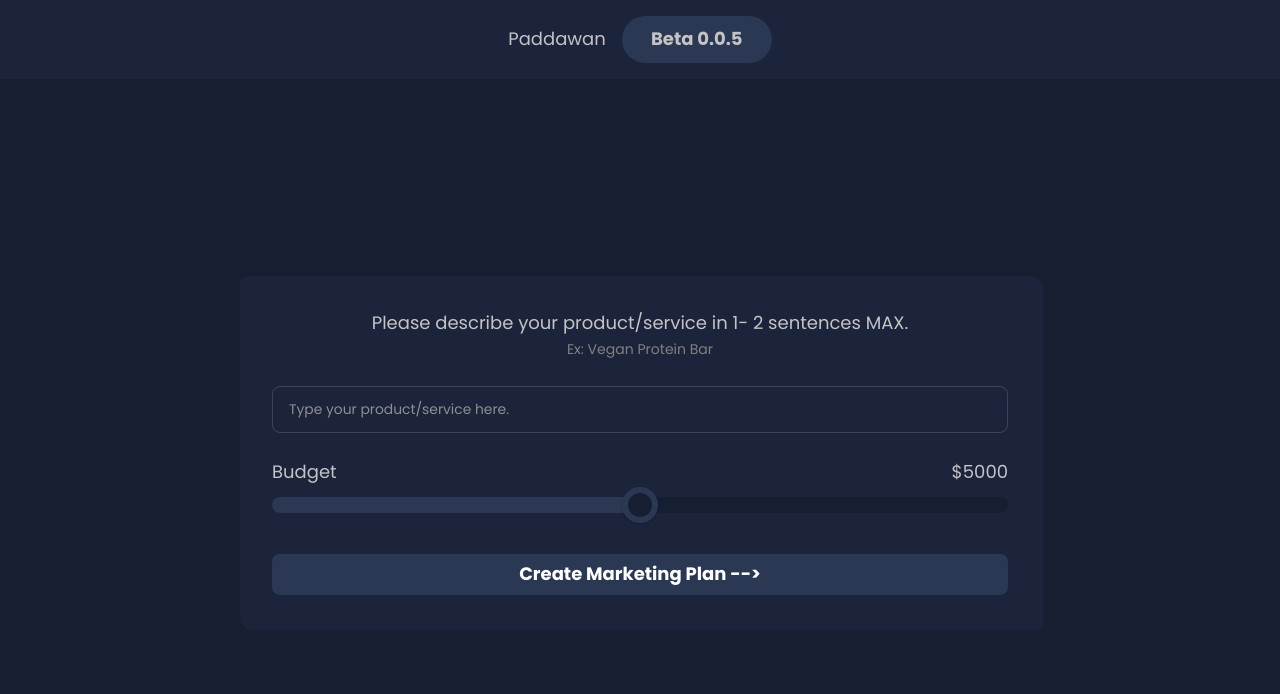
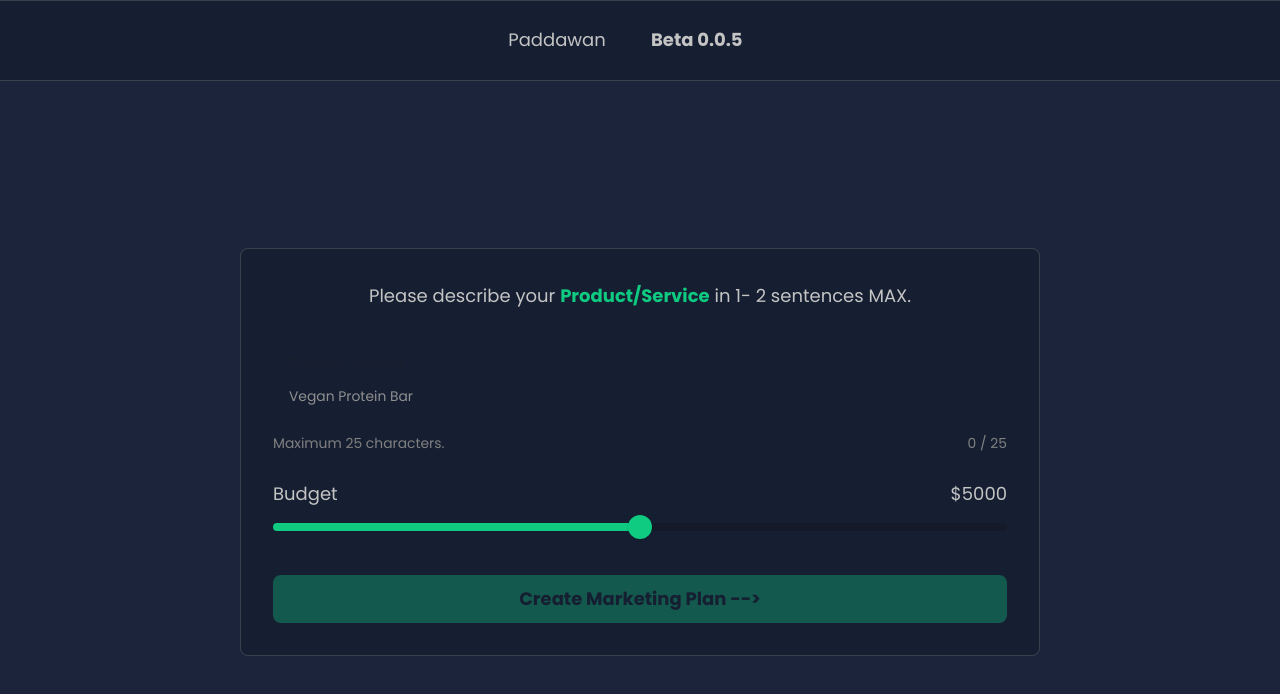
Before and after one commit to souther1407/client-marketingplan-generator, a React (Vite) app: page / in a window 1280 px wide. Shown: the top 694 px of the page. Built offline with nearby package versions, Linux system fonts and the light colour scheme; no server answers.

Commit message:
implementado nuevos estilos en pagina principal

```diff
--- a/src/components/atoms/Input/Input.jsx
+++ b/src/components/atoms/Input/Input.jsx
@@ -6,6 +6,7 @@ const Input = ({
   onChange,
   onError,
   variant = "primary",
+  label = "",
   icon,
   size = "100%",
   validators = [],
@@ -31,6 +32,7 @@ const Input = ({
           <Icon type={icon} size={"1.4rem"} />
         </div>
       )}
+      {label && <label className={styles.label}>{label}</label>}
       <input
         style={{ width: size }}
         className={styles.input}
--- a/src/components/atoms/Input/input.module.css
+++ b/src/components/atoms/Input/input.module.css
@@ -1,6 +1,14 @@
 .primary.container,
 .secondary.container {
   position: relative;
+  display: flex;
+  flex-direction: column;
+  gap: 8px;
+  padding: 16px;
+}
+.primary.container .label,
+.secondary.container .label {
+  font-size: 0.77rem;
 }
 .primary .icon,
 .secondary .icon {
@@ -13,20 +21,25 @@
 .secondary .icon + .input {
   padding: 8px 16px 8px 48px;
 }
+
+.primary.container:hover,
+.primary.container:has(.input:focus) {
+  outline: 1px solid var(--primary);
+  border-radius: 8px;
+}
+
 .primary .icon {
   color: var(--blue);
 }
 .primary .input {
-  border: 1px solid var(--light-gray);
-  padding: 12px 16px;
   border-radius: 8px;
   color: var(--gray);
   background-color: transparent;
-  font-size: 0.77rem;
+  font-size: 1rem;
 }
 
 .primary .input:focus {
-  outline: 1px solid var(--blue);
+  outline: none;
 }
 
 .primary .input::placeholder {
--- a/src/components/atoms/Mark/mark.module.css
+++ b/src/components/atoms/Mark/mark.module.css
@@ -1,5 +1,5 @@
 .mark {
-  color: var(--blue);
+  color: var(--primary);
 }
 
 .mark.soft {
--- a/src/components/atoms/Slider/Slider.jsx
+++ b/src/components/atoms/Slider/Slider.jsx
@@ -20,14 +20,14 @@ const Slider = ({ id, onChange, value = 30, min = 0, max = 100, step = 1 }) => {
       step={step}
     >
       <SliderTrack
-        h={"16px"}
+        h={"8px"}
         borderRadius={"8px"}
-        background={"var(--background)"}
+        background={"var(--background-dark)"}
       >
-        <SliderFilledTrack background={"var(--primary-light)"} />
+        <SliderFilledTrack background={"var(--primary)"} />
       </SliderTrack>
       <SliderThumb
-        bg={"var(--background)"}
+        bg={"var(--primary)"}
         border={"6px solid var(--primary-light)"}
         p={"12px"}
       />
--- a/src/components/molecules/IconTextButton/iconTextButton.module.css
+++ b/src/components/molecules/IconTextButton/iconTextButton.module.css
@@ -4,7 +4,7 @@
   outline: none;
   border: 1px solid transparent;
   cursor: pointer;
-  padding: 4px 24px;
+  padding: 8px 24px;
   border-radius: 8px;
   background-color: transparent;
   transition: background 0.2s ease-in;
@@ -19,12 +19,16 @@
 /* Primary */
 .primary.iconTextButton.full {
   background-color: var(--primary);
-  color: var(--white);
+  color: var(--black);
+}
+.primary.iconTextButton:disabled {
+  background-color: var(--primary-dark);
+  cursor: auto;
 }
 .primary.iconTextButton.full:hover,
 .primary.iconTextButton.bordered:hover {
-  background-color: var(--primary-darker);
-  color: var(--white);
+  background-color: var(--primary-dark);
+  color: var(--black);
 }
 .primary.iconTextButton.bordered {
   border: 1px solid var(--primary);
--- a/src/index.css
+++ b/src/index.css
@@ -55,7 +55,7 @@ img {
   --white: #c4c4c4;
   --white-transparent: #ffffff3b;
   --yellow-cream: #f6f4eb;
-  --black: #1e2226;
+  --black: #161f32;
   --black-transparent: #1e22265e;
   --light-blue: #749bc2;
   --light-gray: rgba(159, 159, 159, 0.26);
@@ -65,9 +65,11 @@ img {
   --green: rgb(77, 219, 77);
   --light-green: rgb(122, 243, 122);
   --dark-green: #1e2226;
-  --primary: #1c243c;
-  --primary-light: #2a3853;
+  --primary: #0ecb81;
+  --primary-dark: #0ecb8357;
   --background: #161f32;
+  --background-light: #1c243c;
+  --background-dark: rgb(21, 26, 43);
   --background-container: var(--white-transparent);
   --container-border: var(--light-gray);
 }
--- a/src/pages/MainPage/MainPage.jsx
+++ b/src/pages/MainPage/MainPage.jsx
@@ -5,18 +5,27 @@ import styles from "./mainPage.module.css";
 import IconTextButton from "@/components/molecules/IconTextButton/IconTextButton";
 import Slider from "../../components/atoms/Slider/Slider";
 import LoadingScreen from "../../components/molecules/LoadingScreen/LoadingScreen";
+import Mark from "../../components/atoms/Mark/Mark";
 import { usePlansStore } from "../../stores/usePlanStore";
 import { useNavigate } from "react-router-dom";
 import { GENERATE_PLAN } from "../../constants/routes";
+
+const MAX_CHARS = 25;
+
 const MainPage = () => {
   const [input, setInput] = useState({
     msg: "",
     budget: 5000,
   });
+  const [maxChars, setMaxChars] = useState(input.msg.length);
   const navigate = useNavigate();
   const { creatingPlan, createPlan } = usePlansStore((state) => state);
 
   const handleChange = (id, value) => {
+    if (value.length == MAX_CHARS + 1) {
+      return;
+    }
+    setMaxChars(value.length);
     setInput((prev) => ({ ...prev, [id]: value }));
   };
 
@@ -37,20 +46,28 @@ const MainPage = () => {
       </nav>
       <div className={styles.mainContent}>
         <div className={styles.container}>
-          <div>
-            <Text textAlign="center">
-              Please describe your product/service in 1- 2 sentences MAX.
-            </Text>
-            <Text textAlign="center" size={"0.78rem"} color="soft">
-              Ex: Vegan Protein Bar
-            </Text>
+          <Text textAlign="center">
+            Please describe your <Mark color="primary">Product/Service</Mark> in
+            1- 2 sentences MAX.
+          </Text>
+          <div className={styles.serviceInput}>
+            <Input
+              id={"msg"}
+              value={input.msg}
+              onChange={handleChange}
+              onError={() => {}}
+              label="Product | Service"
+              placeholder="Vegan Protein Bar"
+            />
+            <div className={styles.maxCharTexts}>
+              <Text size={"0.77rem"} color="soft">
+                Maximum 25 characters.
+              </Text>
+              <Text size={"0.77rem"} color="soft">
+                {maxChars} / {MAX_CHARS}
+              </Text>
+            </div>
           </div>
-          <Input
-            id={"msg"}
-            onChange={handleChange}
-            onError={() => {}}
-            placeholder="Type your product/service here."
-          />
           <div className={styles.budgetSlider}>
             <section>
               <Text>Budget</Text>
@@ -65,7 +82,10 @@ const MainPage = () => {
               step={10}
             />
           </div>
-          <IconTextButton colorVariant="secondary" onClick={handleGeneratePlan}>
+          <IconTextButton
+            disabled={input.msg.length === 0}
+            onClick={handleGeneratePlan}
+          >
             {"Create Marketing Plan -->"}
           </IconTextButton>
         </div>
--- a/src/pages/MainPage/mainPage.module.css
+++ b/src/pages/MainPage/mainPage.module.css
@@ -1,19 +1,21 @@
 .mainPage {
   width: 100%;
   height: 100vh;
-  background: var(--background);
+  background: var(--background-light);
   display: flex;
   flex-direction: column;
   gap: 24px;
 }
 
 .nav {
-  background-color: var(--primary);
+  background-color: var(--background);
   padding: 16px;
   display: flex;
   align-items: center;
   justify-content: center;
   gap: 16px;
+  border-bottom: 1px solid var(--light-gray);
+  border-top: 1px solid var(--light-gray);
 }
 
 .mainContent {
@@ -25,14 +27,14 @@
 }
 
 .container {
-  background-color: var(--primary);
+  background-color: var(--background);
+  border: 1px solid var(--light-gray);
   border-radius: 8px;
   width: 800px;
   display: flex;
   flex-direction: column;
   gap: 24px;
   padding: 32px;
-  box-shadow: 4px 4px 2px var(--primary);
 }
 
 .budgetSlider {
@@ -41,7 +43,15 @@
     justify-content: space-between;
   }
 }
-
+.serviceInput {
+  display: flex;
+  flex-direction: column;
+  gap: 8px;
+}
+.maxCharTexts {
+  display: flex;
+  justify-content: space-between;
+}
 .label {
   width: 150px;
   padding: 8px 0;
@@ -51,11 +61,15 @@
   border-radius: 24px;
 }
 
-@media screen and (max-width: 600px) {
+@media screen and (max-width: 800px) {
+  .mainPage {
+    background: var(--background);
+  }
   .mainContent {
     padding: 16px;
   }
   .container {
     width: 100%;
+    border: none;
   }
 }
```
